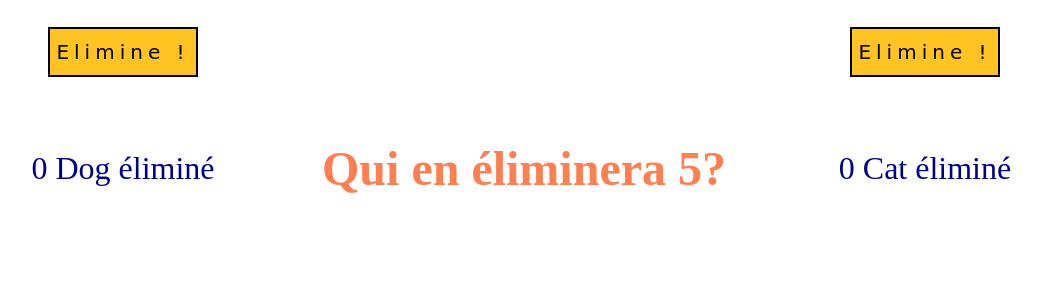
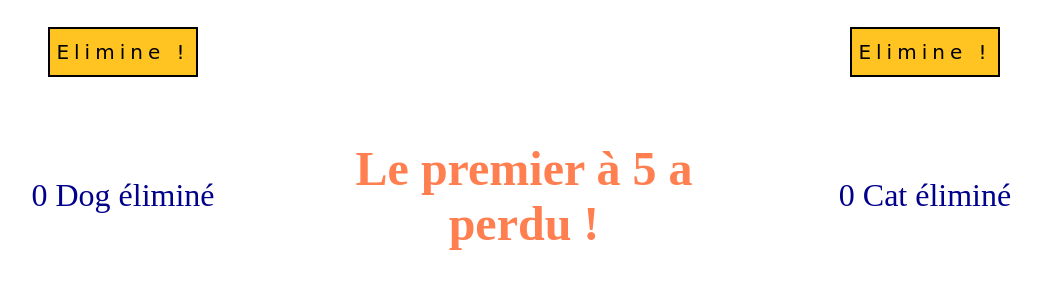
Before and after one commit to dodofr/catvsDogs, a website: page index.html in a window 1280 px wide. Shown: the part 673-962 px from the top of the page, without its empty margins (116-1158 px from the left). Drawn offline with nearby package versions, Linux system fonts and the light colour scheme; no server answers.

Commit message:
correction h4

```diff
--- a/index.html
+++ b/index.html
@@ -28,7 +28,7 @@
 
         <p id="scoreDog"> 0 Dog éliminé </p>
         <p id="scoreCat"> 0 Cat éliminé </p>
-        <h4 id="resultat">Qui en éliminera 5?</h4>
+        <h4 id="resultat">Le premier à 5 a perdu !</h4>
 
         </div>
 
```
